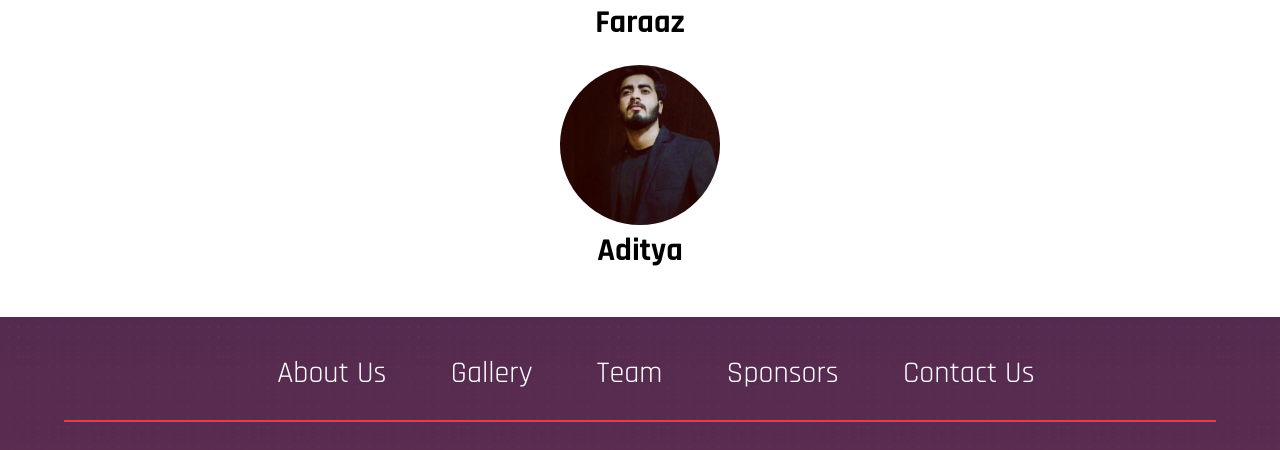
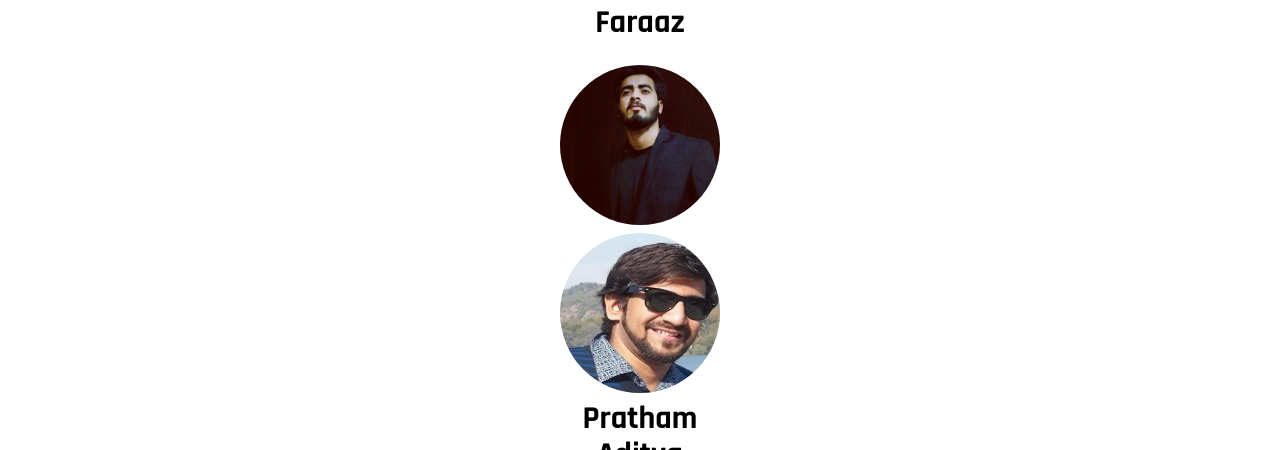
Before and after one commit to faraazahmad/springfest-website, a plain HTML site: page about.html in a window 1280 px wide. Shown: the part 1891-2341 px from the top of the page. Drawn offline with nearby package versions, Linux system fonts and the light colour scheme.

Commit message:
Update about.html

```diff
--- a/about.html
+++ b/about.html
@@ -197,8 +197,12 @@
 									background-size: cover;
 									background-position: 50% 0">
 						</div>
-						<h1 class="title">Aditya</h1>
-					</div>
+						<div class="tile is-child wow fadeInUp">
+							<div class="avatar is-circle" style="background: url('assets/img/team-pics/Pratham.jpg'); background-size: cover"></div>
+								<h1 class="title">Pratham</h1>
+							</div>
+							<h1 class="title">Aditya</h1>
+						</div>
 				</div>
 			</div>
 		</div>
```
